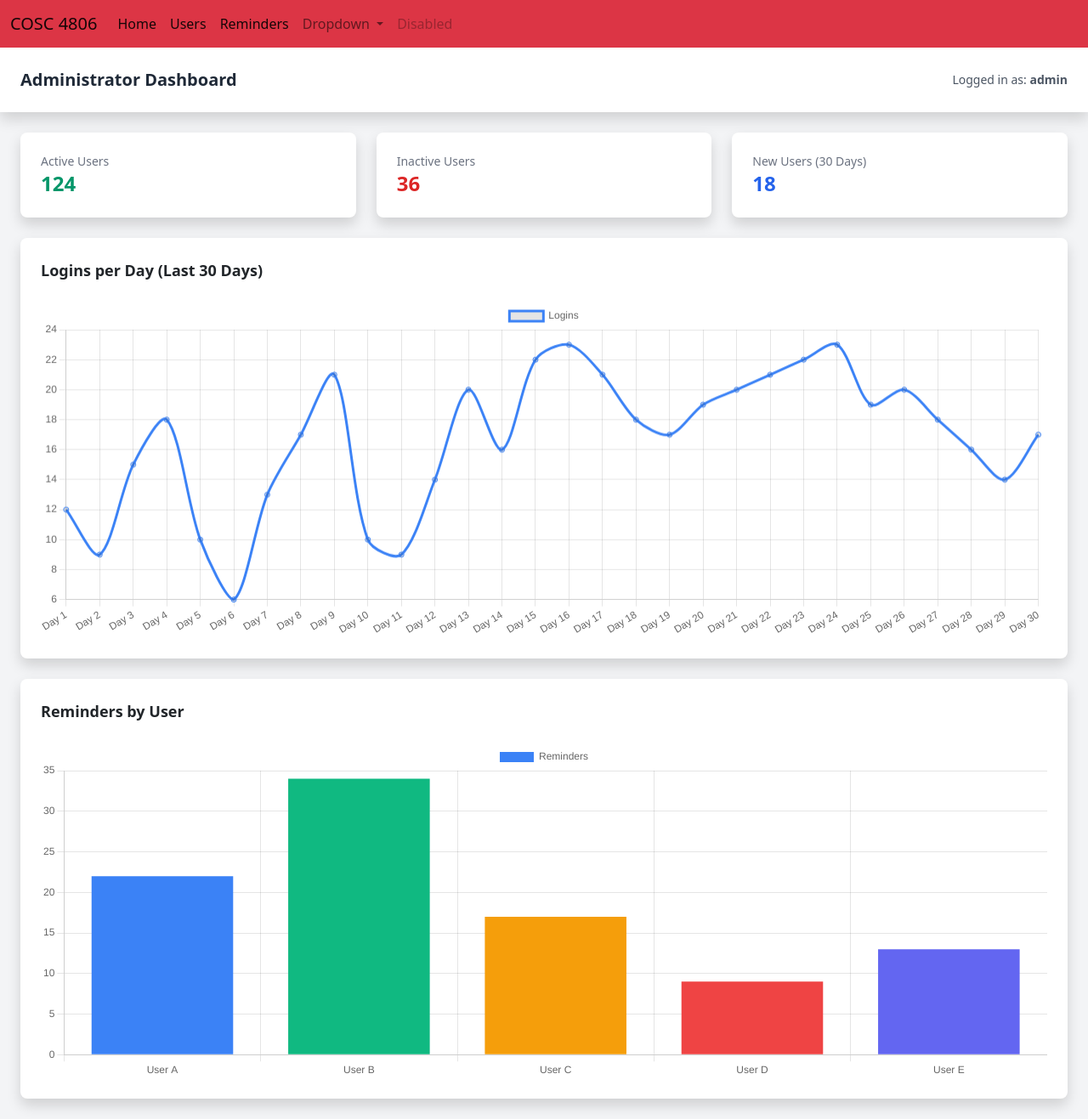
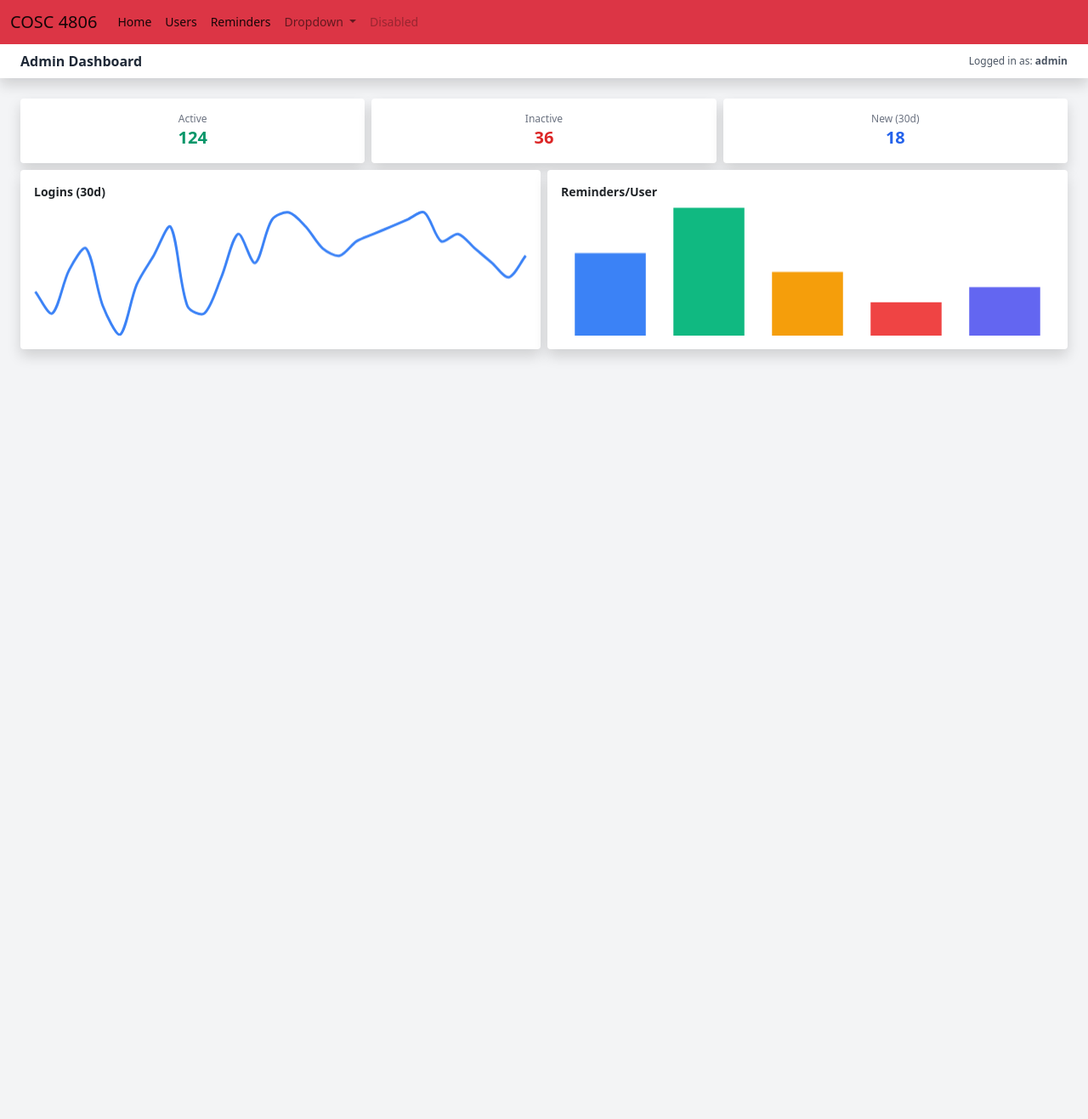
Before and after one commit to lsmasters/cosc-4806-5, a PHP site: page /admin in a window 1280 px wide. Shown: the whole page at 85% size. After the commit the page ends 422 px from the top, so only its background shows below. Run offline with PHP 8.4, Linux system fonts and the light colour scheme; the visitor is signed in with stand-in values (Sample User, id 1); data that the repository does not hold is empty.

Commit message:
Compressed the height of Admin home to one screen

```diff
--- a/app/views/admin/index.php
+++ b/app/views/admin/index.php
@@ -8,78 +8,77 @@
   <script src="https://cdn.jsdelivr.net/npm/chart.js"></script>
   <link href="https://cdn.jsdelivr.net/npm/tailwindcss@2.2.19/dist/tailwind.min.css" rel="stylesheet">
 </head>
-<body class="bg-gray-100 font-sans leading-normal tracking-normal">
+<body class="bg-gray-100 text-sm">
 
-  <!-- Navigation Bar -->
-  <nav class="bg-white shadow">
-    <div class="container mx-auto px-4 py-4 flex justify-between items-center">
-      <h1 class="text-xl font-bold text-gray-800">Administrator Dashboard</h1>
-      <span class="text-sm text-gray-600">Logged in as: <strong>admin</strong></span>
-    </div>
+  <!-- Top Bar -->
+  <nav class="bg-white shadow px-4 py-2 flex justify-between items-center">
+    <h1 class="text-base font-bold text-gray-800">Admin Dashboard</h1>
+    <span class="text-xs text-gray-600">Logged in as: <strong>admin</strong></span>
   </nav>
 
-  <!-- Dashboard Content -->
-  <div class="container mx-auto p-6 space-y-6">
+  <div class="p-4 space-y-2">
 
     <!-- Summary Cards -->
-    <div class="grid grid-cols-1 md:grid-cols-3 gap-4">
-      <div class="bg-white p-6 rounded-lg shadow">
-        <h2 class="text-sm text-gray-500">Active Users</h2>
-        <p class="text-2xl font-semibold text-green-600">124</p>
+    <div class="grid grid-cols-3 gap-2">
+      <div class="bg-white p-3 rounded shadow text-center">
+        <h2 class="text-xs text-gray-500">Active</h2>
+        <p class="text-xl font-bold text-green-600">124</p>
       </div>
-      <div class="bg-white p-6 rounded-lg shadow">
-        <h2 class="text-sm text-gray-500">Inactive Users</h2>
-        <p class="text-2xl font-semibold text-red-600">36</p>
+      <div class="bg-white p-3 rounded shadow text-center">
+        <h2 class="text-xs text-gray-500">Inactive</h2>
+        <p class="text-xl font-bold text-red-600">36</p>
       </div>
-      <div class="bg-white p-6 rounded-lg shadow">
-        <h2 class="text-sm text-gray-500">New Users (30 Days)</h2>
-        <p class="text-2xl font-semibold text-blue-600">18</p>
+      <div class="bg-white p-3 rounded shadow text-center">
+        <h2 class="text-xs text-gray-500">New (30d)</h2>
+        <p class="text-xl font-bold text-blue-600">18</p>
       </div>
     </div>
 
-    <!-- Logins Per Day Chart -->
-    <div class="bg-white p-6 rounded-lg shadow">
-      <h2 class="text-lg font-semibold mb-4">Logins per Day (Last 30 Days)</h2>
-      <canvas id="loginsChart" height="100"></canvas>
-    </div>
-
-    <!-- Reminders by User -->
-    <div class="bg-white p-6 rounded-lg shadow">
-      <h2 class="text-lg font-semibold mb-4">Reminders by User</h2>
-      <canvas id="remindersChart" height="100"></canvas>
+    <!-- Charts Row -->
+    <div class="grid grid-cols-2 gap-2">
+      <div class="bg-white p-3 rounded shadow">
+        <h2 class="text-sm font-semibold mb-1">Logins (30d)</h2>
+        <canvas id="loginsChart" height="80"></canvas>
+      </div>
+      <div class="bg-white p-3 rounded shadow">
+        <h2 class="text-sm font-semibold mb-1">Reminders/User</h2>
+        <canvas id="remindersChart" height="80"></canvas>
+      </div>
     </div>
 
   </div>
 
-  <!-- Chart.js Scripts -->
+  <!-- Chart Scripts -->
   <script>
     const loginsCtx = document.getElementById('loginsChart').getContext('2d');
-    const loginsChart = new Chart(loginsCtx, {
+    new Chart(loginsCtx, {
       type: 'line',
       data: {
-        labels: [...Array(30).keys()].map(i => `Day ${i+1}`),
+        labels: [...Array(30).keys()].map(i => `D${i+1}`),
         datasets: [{
           label: 'Logins',
-          //get data for the last 30 days from file log.log
           data: [12, 9, 15, 18, 10, 6, 13, 17, 21, 10, 9, 14, 20, 16, 22, 23, 21, 18, 17, 19, 20, 21, 22, 23, 19, 20, 18, 16, 14, 17],
-          borderColor: 'rgba(59, 130, 246, 1)',
+          borderColor: 'rgba(59,130,246,1)',
           fill: false,
-          tension: 0.3
+          tension: 0.3,
+          pointRadius: 0
         }]
-      }
+      },
+      options: { plugins: { legend: { display: false } }, scales: { x: { display: false }, y: { display: false } } }
     });
 
     const remindersCtx = document.getElementById('remindersChart').getContext('2d');
-    const remindersChart = new Chart(remindersCtx, {
+    new Chart(remindersCtx, {
       type: 'bar',
       data: {
-        labels: ['User A', 'User B', 'User C', 'User D', 'User E'],
+        labels: ['A', 'B', 'C', 'D', 'E'],
         datasets: [{
           label: 'Reminders',
           data: [22, 34, 17, 9, 13],
           backgroundColor: ['#3b82f6', '#10b981', '#f59e0b', '#ef4444', '#6366f1']
         }]
-      }
+      },
+      options: { plugins: { legend: { display: false } }, scales: { x: { display: false }, y: { display: false } } }
     });
   </script>
 
```
